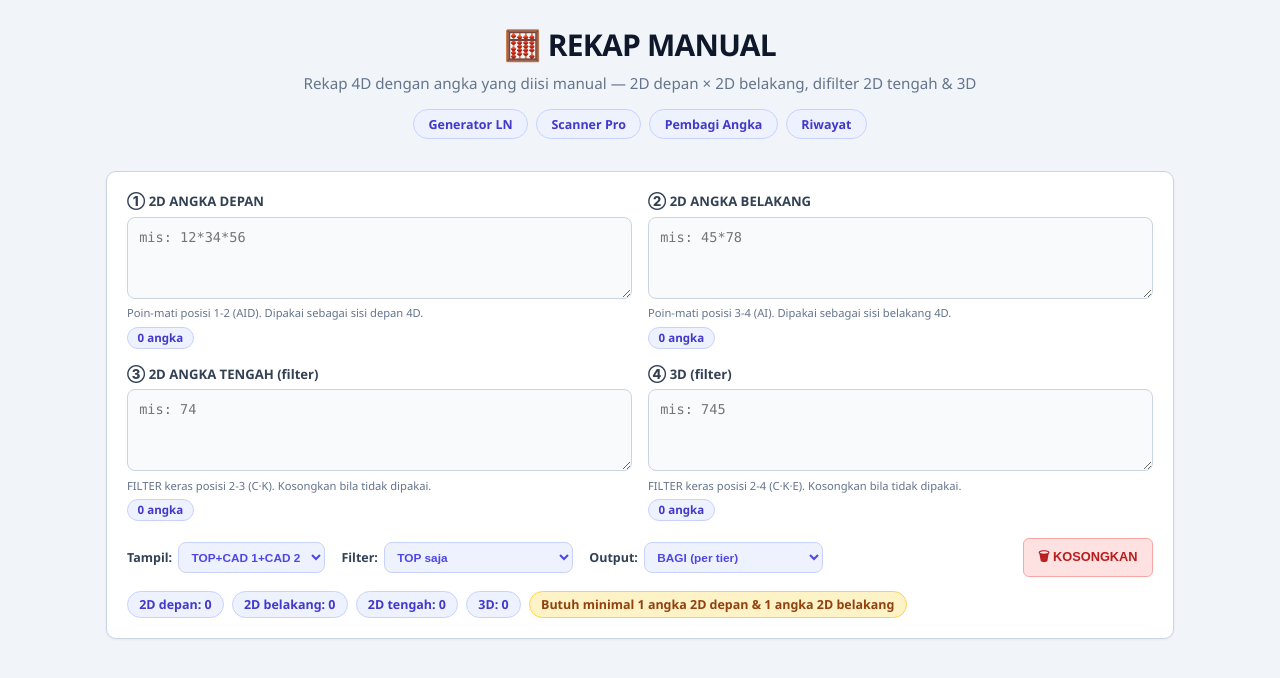
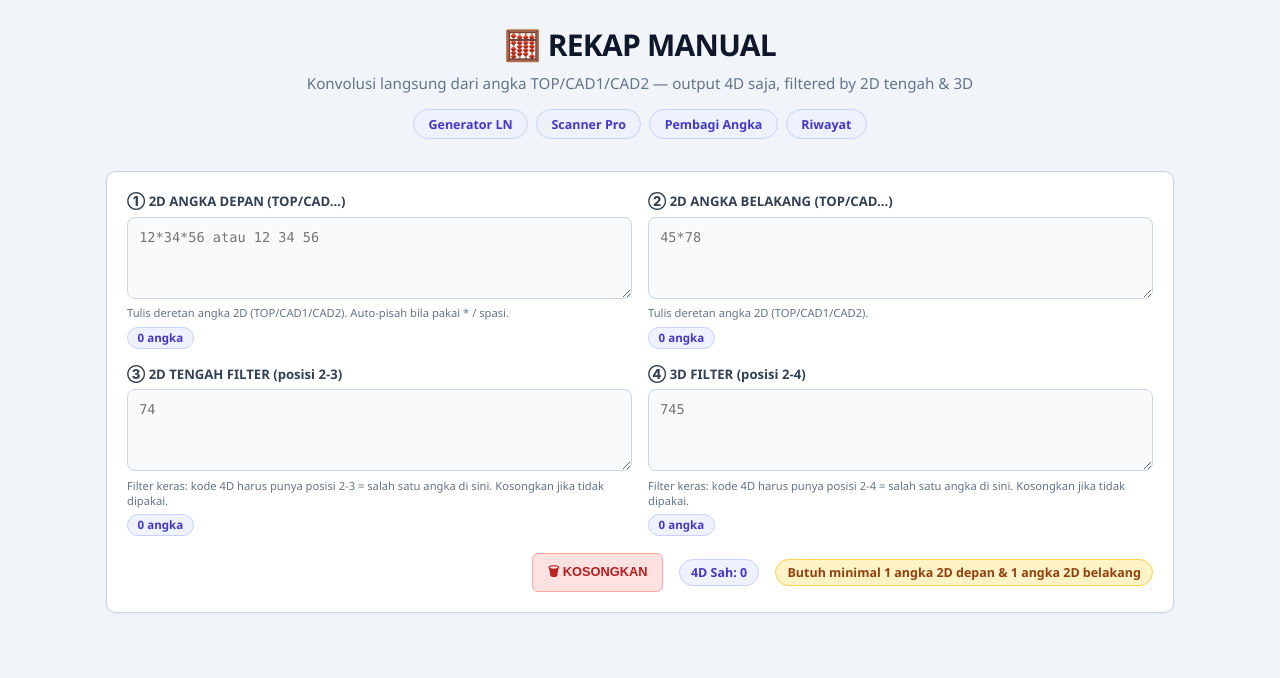
Before and after one commit to luckyone18/ln-generator, a Next.js app: page /rekap-manual in a window 1280 px wide. Shown: the top 678 px of the page. Built offline with nearby package versions, Linux system fonts and the light colour scheme.

Commit message:
feat(rekap-manual): output 4D langsung (tanpa terminal/tier) — input = deret TOP/CAD, langsung konvolusi + filter tengah/3D

```diff
--- a/app/rekap-manual/page.js
+++ b/app/rekap-manual/page.js
@@ -3,12 +3,10 @@
 import { useState, useMemo } from "react";
 import Link from "next/link";
 import styles from "./rekap-manual.module.css";
-import { buildRekap4D, renderRekap4D } from "../scanner/rekap";
 
 // Parse daftar angka dari input bebas: pisah * spasi koma ; | newline.
-// Token yang panjangnya kelipatan pas dari len akan dipotong (mis. "745746" →
-// 745,746 utk len=3). Token lebih pendek dibiarkan apa adanya (mis. "7"),
-// persis seperti mesin Rekap 4D memperlakukan AI pendek.
+// Token yang panjangnya kelipatan pas dari len akan dipotong (mis. "123456" →
+// 12,34,56 utk len=2; "745746" → 745,746 utk len=3).
 function parseList(raw, len) {
   const s = String(raw || "").trim();
   if (!s) return [];
@@ -25,29 +23,8 @@ function parseList(raw, len) {
   return out;
 }
 
-// renderTrekHtml sederhana (escape + tag warna [h]/[m]).
-function renderTrekHtml(raw) {
-  let s = String(raw || "")
-    .replace(/&/g, "&amp;")
-    .replace(/</g, "&lt;")
-    .replace(/>/g, "&gt;");
-  s = s.replace(/\[h\]([\s\S]*?)\[\/h\]/gi, '<span style="color:#10b981;font-weight:900;">$1</span>');
-  s = s.replace(/\[m\]([\s\S]*?)\[\/m\]/gi, '<span style="color:#ef4444;font-weight:900;">$1</span>');
-  return s;
-}
-
-const FIELD_META = [
-  { key: "front", len: 2, label: "① 2D ANGKA DEPAN", ph: "mis: 12*34*56", hint: "Poin-mati posisi 1-2 (AID). Dipakai sebagai sisi depan 4D." },
-  { key: "back", len: 2, label: "② 2D ANGKA BELAKANG", ph: "mis: 45*78", hint: "Poin-mati posisi 3-4 (AI). Dipakai sebagai sisi belakang 4D." },
-  { key: "mid", len: 2, label: "③ 2D ANGKA TENGAH (filter)", ph: "mis: 74", hint: "FILTER keras posisi 2-3 (C·K). Kosongkan bila tidak dipakai." },
-  { key: "d3", len: 3, label: "④ 3D (filter)", ph: "mis: 745", hint: "FILTER keras posisi 2-4 (C·K·E). Kosongkan bila tidak dipakai." },
-];
-
 export default function RekapManualPage() {
   const [raw, setRaw] = useState({ front: "", back: "", mid: "", d3: "" });
-  const [showTiers, setShowTiers] = useState("cad12");
-  const [filterMode, setFilterMode] = useState("top");
-  const [outputMode, setOutputMode] = useState("bagi");
   const [copied, setCopied] = useState(false);
 
   const lists = useMemo(
@@ -62,28 +39,39 @@ export default function RekapManualPage() {
 
   const set = (k) => (e) => setRaw((p) => ({ ...p, [k]: e.target.value }));
 
-  const output = useMemo(() => {
+  const result4D = useMemo(() => {
     // Butuh minimal 1 depan & 1 belakang
-    if (!lists.front.length || !lists.back.length) return "";
-    // Bentuk items seperti Rekap 4D: tiap angka = 1 "rumus".
-    const items = [
-      ...lists.front.map((ai) => ({ type: "AID", ai })),
-      ...lists.back.map((ai) => ({ type: "AI", ai })),
-      ...lists.mid.map((ai) => ({ type: "AIT", ai })),
-      ...lists.d3.map((ai) => ({ type: "AI3D", ai })),
-    ];
-    const impl = buildRekap4D(items, filterMode, outputMode);
-    return renderRekap4D(impl, showTiers, "Rekap Manual");
-  }, [lists, showTiers, filterMode, outputMode]);
+    if (!lists.front.length || !lists.back.length) return [];
+
+    const hit = [];
+    for (const f of lists.front) {
+      for (const b of lists.back) {
+        const code = (f + b); // 4-digit string
+        if (code.length !== 4) continue;
+
+        // Filter AIT (pos 2-3 / C·K)
+        if (lists.mid.length) {
+          const ck = code.slice(1, 3);
+          if (!lists.mid.includes(ck)) continue;
+        }
+        // Filter AI3D (pos 2-4 / C·K·E)
+        if (lists.d3.length) {
+          const cke = code.slice(1, 4);
+          if (!lists.d3.includes(cke)) continue;
+        }
+        hit.push(code);
+      }
+    }
+    // Hapus duplikat & urut numerik
+    return [...new Set(hit)].sort((a, b) => Number(a) - Number(b));
+  }, [lists]);
 
   const copyOut = async () => {
     try {
-      await navigator.clipboard.writeText(output);
+      await navigator.clipboard.writeText(result4D.join("*"));
       setCopied(true);
       setTimeout(() => setCopied(false), 2000);
-    } catch {
-      /* noop */
-    }
+    } catch { /* noop */ }
   };
 
   const clearAll = () => {
@@ -95,7 +83,7 @@ export default function RekapManualPage() {
     <main className={styles.wrap}>
       <header className={styles.header}>
         <h1>🧮 REKAP MANUAL</h1>
-        <p>Rekap 4D dengan angka yang diisi manual — 2D depan × 2D belakang, difilter 2D tengah & 3D</p>
+        <p>Konvolusi langsung dari angka TOP/CAD1/CAD2 — output 4D saja, filtered by 2D tengah & 3D</p>
         <div className={styles.navRow}>
           <Link href="/" className={styles.navPill}>Generator LN</Link>
           <Link href="/scanner" className={styles.navPill}>Scanner Pro</Link>
@@ -106,73 +94,83 @@ export default function RekapManualPage() {
 
       <section className={styles.inputPanel}>
         <div className={styles.grid}>
-          {FIELD_META.map((f) => (
-            <div key={f.key} className={styles.field}>
-              <label className={styles.fieldLabel}>{f.label}</label>
-              <textarea
-                value={raw[f.key]}
-                onChange={set(f.key)}
-                placeholder={f.ph}
-                rows={3}
-                className={styles.inputArea}
-              />
-              <span className={styles.hintText}>{f.hint}</span>
-              <span className={styles.countChip}>{lists[f.key].length} angka</span>
-            </div>
-          ))}
+          <div className={styles.field}>
+            <label className={styles.fieldLabel}>① 2D ANGKA DEPAN (TOP/CAD…)</label>
+            <textarea
+              value={raw.front}
+              onChange={(e) => set("front")(e)}
+              placeholder="12*34*56 atau 12 34 56"
+              rows={3}
+              className={styles.inputArea}
+            />
+            <span className={styles.hintText}>Tulis deretan angka 2D (TOP/CAD1/CAD2). Auto-pisah bila pakai * / spasi.</span>
+            <span className={styles.countChip}>{lists.front.length} angka</span>
+          </div>
+
+          <div className={styles.field}>
+            <label className={styles.fieldLabel}>② 2D ANGKA BELAKANG (TOP/CAD…)</label>
+            <textarea
+              value={raw.back}
+              onChange={(e) => set("back")(e)}
+              placeholder="45*78"
+              rows={3}
+              className={styles.inputArea}
+            />
+            <span className={styles.hintText}>Tulis deretan angka 2D (TOP/CAD1/CAD2).</span>
+            <span className={styles.countChip}>{lists.back.length} angka</span>
+          </div>
+
+          <div className={styles.field}>
+            <label className={styles.fieldLabel}>③ 2D TENGAH FILTER (posisi 2-3)</label>
+            <textarea
+              value={raw.mid}
+              onChange={(e) => set("mid")(e)}
+              placeholder="74"
+              rows={3}
+              className={styles.inputArea}
+            />
+            <span className={styles.hintText}>Filter keras: kode 4D harus punya posisi 2-3 = salah satu angka di sini. Kosongkan jika tidak dipakai.</span>
+            <span className={styles.countChip}>{lists.mid.length} angka</span>
+          </div>
+
+          <div className={styles.field}>
+            <label className={styles.fieldLabel}>④ 3D FILTER (posisi 2-4)</label>
+            <textarea
+              value={raw.d3}
+              onChange={(e) => set("d3")(e)}
+              placeholder="745"
+              rows={3}
+              className={styles.inputArea}
+            />
+            <span className={styles.hintText}>Filter keras: kode 4D harus punya posisi 2-4 = salah satu angka di sini. Kosongkan jika tidak dipakai.</span>
+            <span className={styles.countChip}>{lists.d3.length} angka</span>
+          </div>
         </div>
 
         <div className={styles.ctrlRow}>
-          <label className={styles.selLabel}>
-            Tampil:
-            <select value={showTiers} onChange={(e) => setShowTiers(e.target.value)} className={styles.select}>
-              <option value="cad12">TOP+CAD 1+CAD 2</option>
-              <option value="top">TOP saja</option>
-              <option value="all">SEMUA tier</option>
-            </select>
-          </label>
-          <label className={styles.selLabel}>
-            Filter:
-            <select value={filterMode} onChange={(e) => setFilterMode(e.target.value)} className={styles.select}>
-              <option value="top">TOP saja</option>
-              <option value="full">FULL (TOP+CAD 1+CAD 2)</option>
-            </select>
-          </label>
-          <label className={styles.selLabel}>
-            Output:
-            <select value={outputMode} onChange={(e) => setOutputMode(e.target.value)} className={styles.select}>
-              <option value="bagi">BAGI (per tier)</option>
-              <option value="digabung">DIGABUNG (1 kelompok)</option>
-            </select>
-          </label>
           <button type="button" className={styles.btnReset} onClick={clearAll}>
             🗑 KOSONGKAN
           </button>
-        </div>
-
-        <div className={styles.statRow}>
-          <span className={styles.statChip}>2D depan: <b>{lists.front.length}</b></span>
-          <span className={styles.statChip}>2D belakang: <b>{lists.back.length}</b></span>
-          <span className={styles.statChip}>2D tengah: <b>{lists.mid.length}</b></span>
-          <span className={styles.statChip}>3D: <b>{lists.d3.length}</b></span>
+          <span className={styles.statChip}>4D Sah: <b>{result4D.length}</b></span>
           {(!lists.front.length || !lists.back.length) && (
             <span className={styles.statChipWarn}>Butuh minimal 1 angka 2D depan & 1 angka 2D belakang</span>
           )}
         </div>
       </section>
 
-      {output && (
+      {result4D.length > 0 && (
         <section className={styles.resultPanel}>
           <div className={styles.resultHead}>
-            <h2>🖥️ HASIL REKAP MANUAL</h2>
+            <h2>📦 HASIL 4D (LOLOS FILTER)</h2>
             <button type="button" className={styles.btnCopy} onClick={copyOut}>
               {copied ? "✓ TERSALIN" : "📋 COPY"}
             </button>
           </div>
           <pre
             className={styles.terminalBody}
-            dangerouslySetInnerHTML={{ __html: renderTrekHtml(output) }}
-          />
+          >
+{result4D.join("\n")}
+          </pre>
         </section>
       )}
     </main>
```
